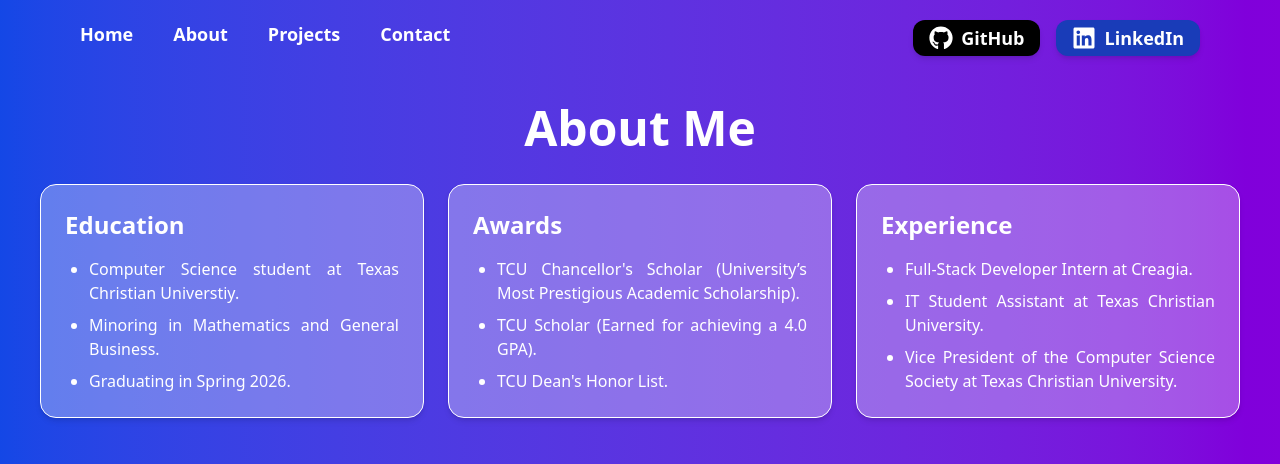
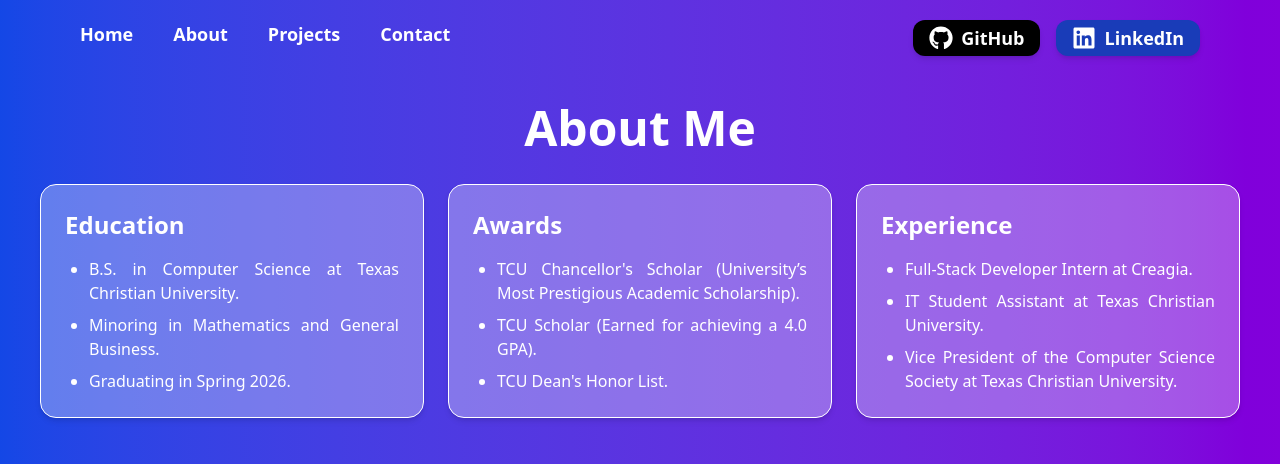
Before and after one commit to CCastelltort/personal-portfolio, a Next.js app: page /about in a window 1280 px wide. Shown: the top 464 px of the page. Built offline with nearby package versions, Linux system fonts and the light colour scheme.

Commit message:
Exctract Info Card Component in about page

```diff
--- a/app/about/page.tsx
+++ b/app/about/page.tsx
@@ -2,38 +2,31 @@ import React from 'react'
 import Highlight from '../components/Highlight';
 import Container from '../components/Container';
 import PageTitle from '../components/PageTitle';
+import InfoCard from '../components/InfoCard';
 
 const page = () => {
   return (
     <Container>
       <PageTitle>About Me</PageTitle>
       <div className="mt-8 grid gap-6 grid-cols-1 md:grid-cols-2 lg:grid-cols-3 pb-12">
-        <div className="bg-white/30 p-6 rounded-2xl shadow-md text-white text-justify transition-transform duration-300 hover:scale-105 border border-white">
-          <h2 className='text-2xl font-bold mb-4'>Education</h2>
-          <ul className='list-disc pl-6 space-y-2'>
-            <li>Computer Science student at Texas Christian Universtiy.</li>
-            <li>Minoring in Mathematics and General Business.</li>
-            <li>Graduating in Spring 2026.</li>
-          </ul>
-        </div>
+        <InfoCard title="Education">
+          <li>B.S. in Computer Science at Texas Christian University.</li>
+          <li>Minoring in Mathematics and General Business.</li>
+          <li>Graduating in Spring 2026.</li>
+        </InfoCard>
 
-        <div className="bg-white/30 p-6 rounded-2xl shadow-md text-white text-justify transition-transform duration-300 hover:scale-105 border border-white">
-          <h2 className='text-2xl font-bold mb-4'>Awards</h2>
-          <ul className='list-disc pl-6 space-y-2'>
+        <InfoCard title="Awards">
             <li>TCU Chancellor's Scholar (University’s Most Prestigious Academic Scholarship).</li>
             <li>TCU Scholar (Earned for achieving a 4.0 GPA).</li>
             <li>TCU Dean's Honor List.</li>
-          </ul>
-        </div>
+        </InfoCard>
 
-        <div className="bg-white/30 p-6 rounded-2xl shadow-md text-white text-justify transition-transform duration-300 hover:scale-105 border border-white">
-          <h2 className='text-2xl font-bold mb-4'>Experience</h2>
-          <ul className='list-disc pl-6 space-y-2'>
+        <InfoCard title="Experience">
             <li>Full-Stack Developer Intern at Creagia.</li>
             <li>IT Student Assistant at Texas Christian University.</li>
             <li>Vice President of the Computer Science Society at Texas Christian University.</li>
-          </ul>
-        </div>
+        </InfoCard>
+
         <div className="bg-white/30 p-6 rounded-2xl shadow-md text-white lg:col-span-3 text-justify mt-6 transition-transform duration-300 hover:scale-102 border border-white">
           <p>
             Hi! I’m Carlota Castelltort Pinto, a senior at Texas Christian University (TCU) pursuing a <Highlight>B.S.
--- /dev/null
+++ b/app/components/InfoCard.tsx
@@ -0,0 +1,19 @@
+import React, { ReactNode } from 'react'
+
+interface InfoCardProps {
+  title: string;
+  children: ReactNode;
+}
+
+const InfoCard = ({ title, children }: InfoCardProps) => {
+  return (
+    <div className="bg-white/30 p-6 rounded-2xl shadow-md text-white text-justify transition-transform duration-300 hover:scale-105 border border-white">
+      <h2 className="text-2xl font-bold mb-4">{title}</h2>
+        <ul className="list-disc pl-6 space-y-2">
+            {children}
+        </ul>
+    </div>
+  )
+}
+
+export default InfoCard
```
